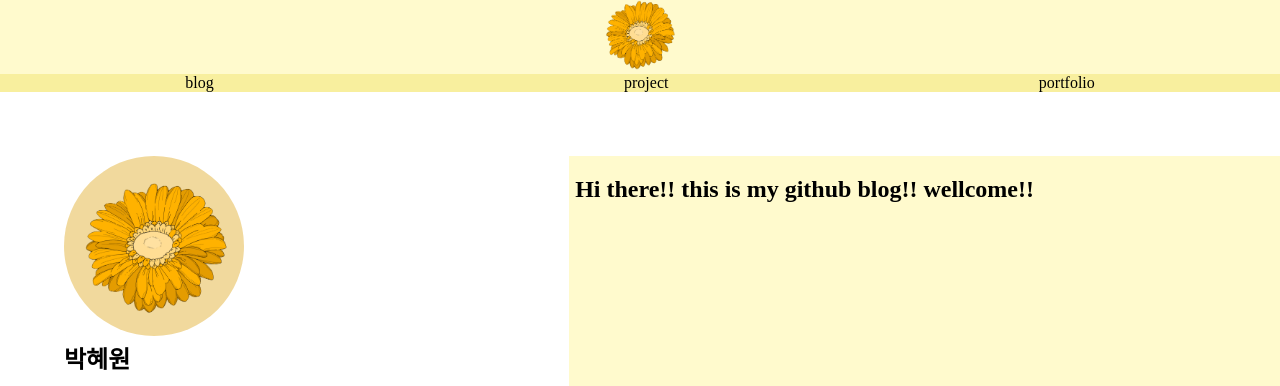
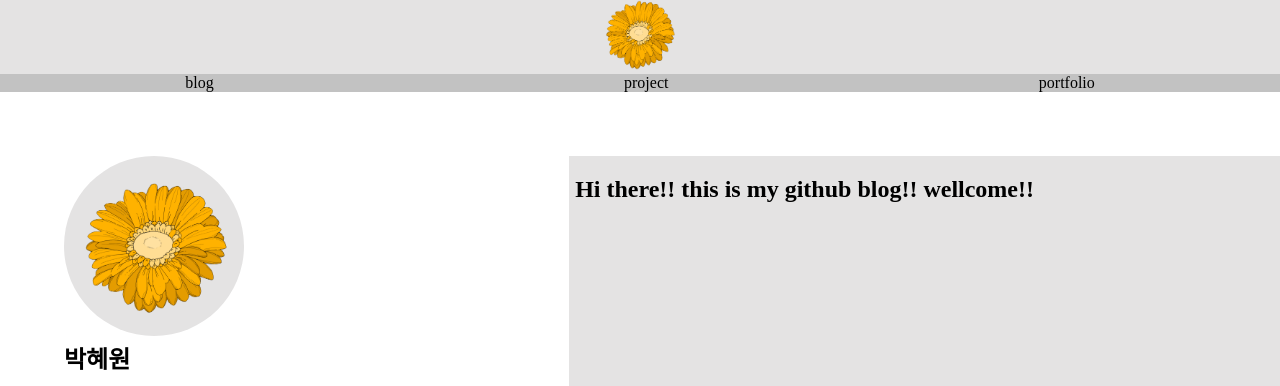
Before and after one commit to phw-plain/phw-plain.github.io, a plain HTML site: page index.html in a window 1280 px wide. Shown: the top 386 px of the page. Drawn offline with Linux system fonts and the light colour scheme; a web font is replaced by a local one.

Commit message:
commit 8

```diff
--- a/css/index.css
+++ b/css/index.css
@@ -10,7 +10,7 @@ body{
 }
 .nav{
     width: 100%;
-    background-color: lemonchiffon;
+    background-color: rgb(228, 227, 227);
     margin-bottom: 5%;
 }
 .nav-logo{
@@ -24,7 +24,7 @@ body{
 .nav-right{
     display: flex;
     justify-content:space-around;
-    background-color: rgb(248, 239, 158);
+    background-color: rgb(194, 194, 194);
 }
 .main{
     display: flex;
@@ -36,7 +36,7 @@ body{
     width: 180px;
     height: 180px;
     border-radius: 70%;
-    background-color: rgb(241, 217, 157);
+    background-color: rgb(228, 227, 227);
 }
 .Profile-text-inline{
     display: inline-block;
@@ -44,7 +44,7 @@ body{
 .board{
     width: 70%;
     margin-left: 5%;
-    background-color: lemonchiffon;
+    background-color: rgb(228, 227, 227);
 }
 #text{
     margin: 0;
```
